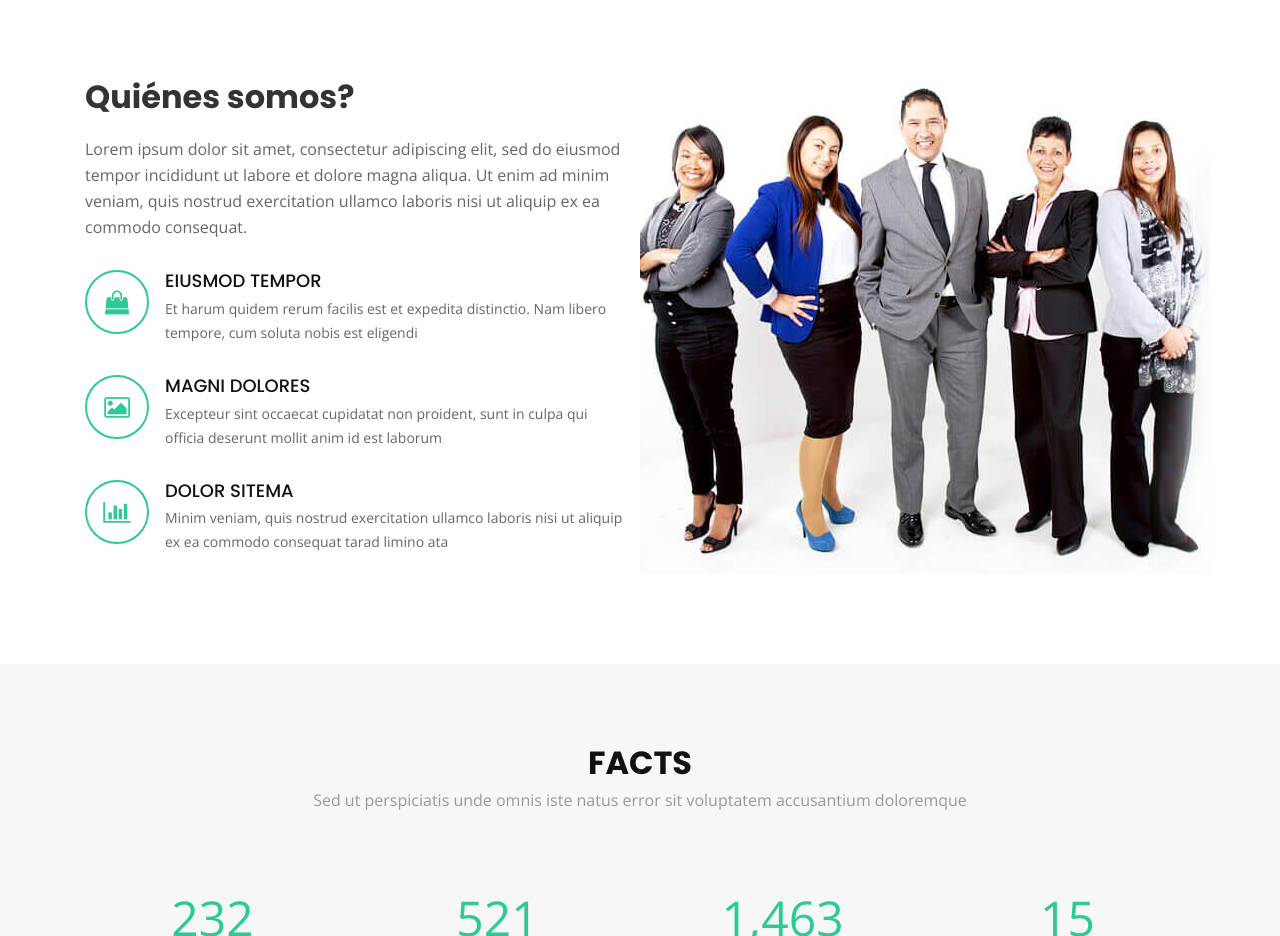
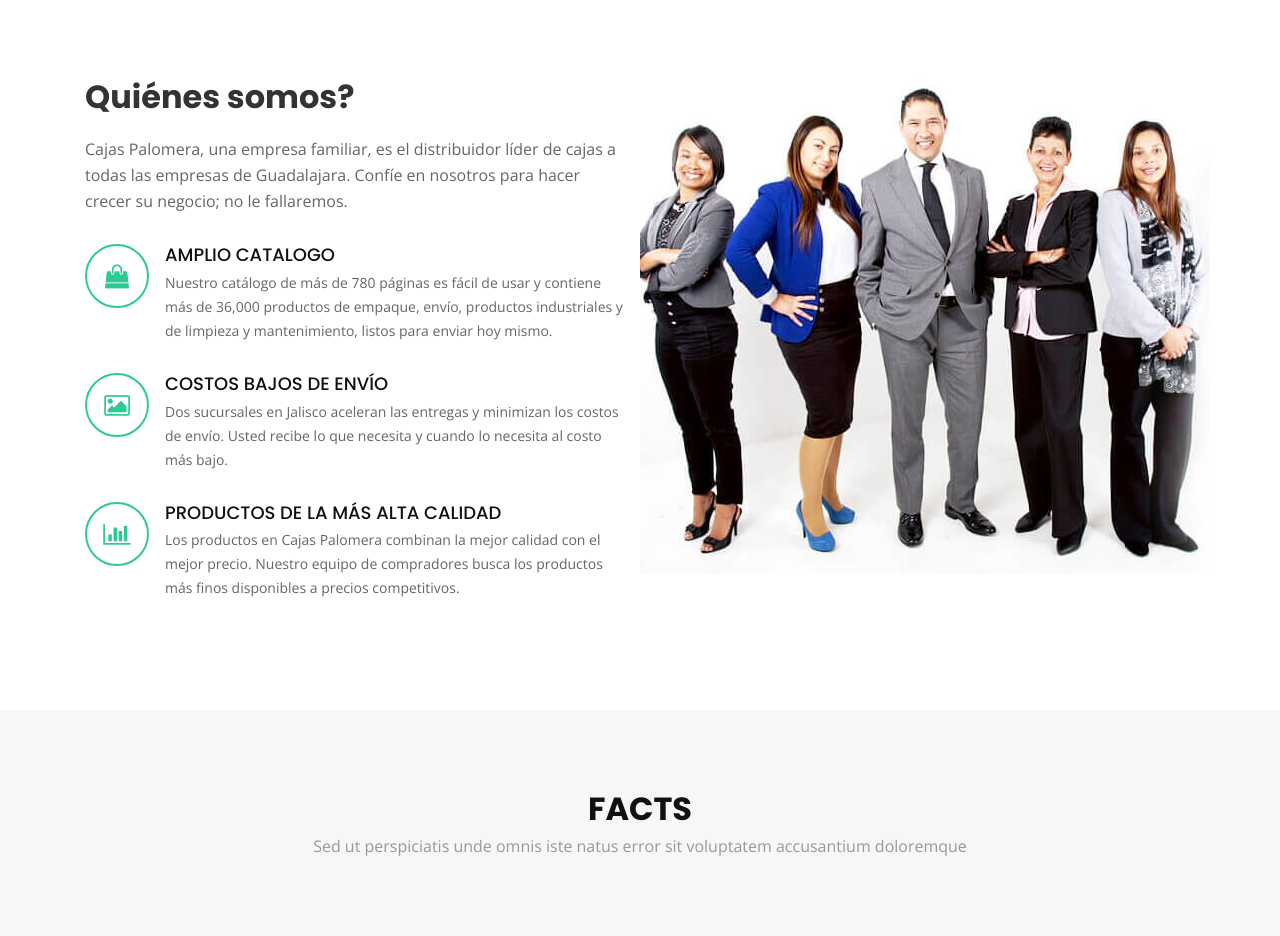
Before and after one commit to nockzblack/cajas-palomera, a plain HTML site: page index.html in a window 1280 px wide. Shown: the part 802-1738 px from the top of the page. Drawn offline with nearby package versions, Linux system fonts and the light colour scheme.

Commit message:
Update index.html

```diff
--- a/index.html
+++ b/index.html
@@ -79,25 +79,36 @@
           <div class="col-lg-6 content order-lg-1 order-2">
             <h2 class="title">Quiénes somos?</h2>
             <p>
-              Lorem ipsum dolor sit amet, consectetur adipiscing elit, sed do eiusmod tempor incididunt ut labore et dolore magna aliqua. Ut enim ad minim veniam, quis nostrud exercitation ullamco laboris nisi ut aliquip ex ea commodo consequat.
+              Cajas Palomera, una empresa familiar, es el distribuidor
+              líder de cajas a todas las empresas de Guadalajara.
+              Confíe en nosotros para hacer crecer su negocio; no le fallaremos.
             </p>
 
             <div class="icon-box wow fadeInUp">
               <div class="icon"><i class="fa fa-shopping-bag"></i></div>
-              <h4 class="title"><a href="">Eiusmod Tempor</a></h4>
-              <p class="description">Et harum quidem rerum facilis est et expedita distinctio. Nam libero tempore, cum soluta nobis est eligendi</p>
+              <h4 class="title"><a href="">Amplio Catalogo</a></h4>
+              <p class="description">Nuestro catálogo de más de 780 páginas
+                es fácil de usar y contiene más de 36,000 productos de empaque,
+                envío, productos industriales y de limpieza
+                y mantenimiento, listos para enviar hoy mismo.</p>
             </div>
 
             <div class="icon-box wow fadeInUp" data-wow-delay="0.2s">
               <div class="icon"><i class="fa fa-photo"></i></div>
-              <h4 class="title"><a href="">Magni Dolores</a></h4>
-              <p class="description">Excepteur sint occaecat cupidatat non proident, sunt in culpa qui officia deserunt mollit anim id est laborum</p>
+              <h4 class="title"><a href="">Costos Bajos de Envío</a></h4>
+              <p class="description">Dos sucursales en Jalisco aceleran
+                las entregas y minimizan los costos de envío.
+                Usted recibe lo que necesita y
+                cuando lo necesita al costo más bajo. </p>
             </div>
 
             <div class="icon-box wow fadeInUp" data-wow-delay="0.4s">
               <div class="icon"><i class="fa fa-bar-chart"></i></div>
-              <h4 class="title"><a href="">Dolor Sitema</a></h4>
-              <p class="description">Minim veniam, quis nostrud exercitation ullamco laboris nisi ut aliquip ex ea commodo consequat tarad limino ata</p>
+              <h4 class="title"><a href="">Productos de la más alta calidad</a></h4>
+              <p class="description">Los productos en Cajas Palomera
+                combinan la mejor calidad con el mejor precio.
+                Nuestro equipo de compradores busca los productos más
+                finos disponibles a precios competitivos. </p>
             </div>
 
           </div>
```
